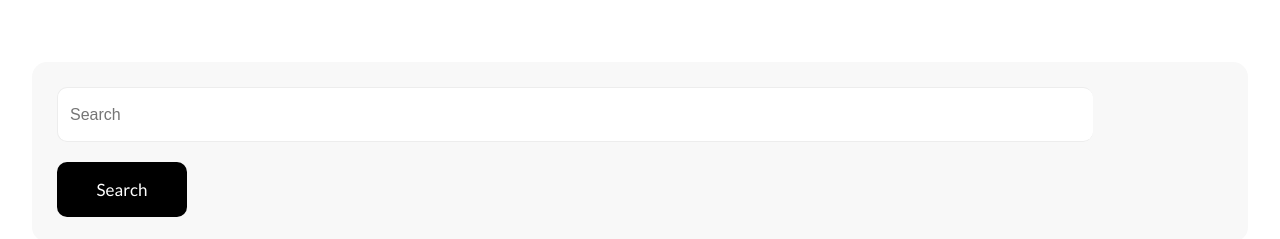
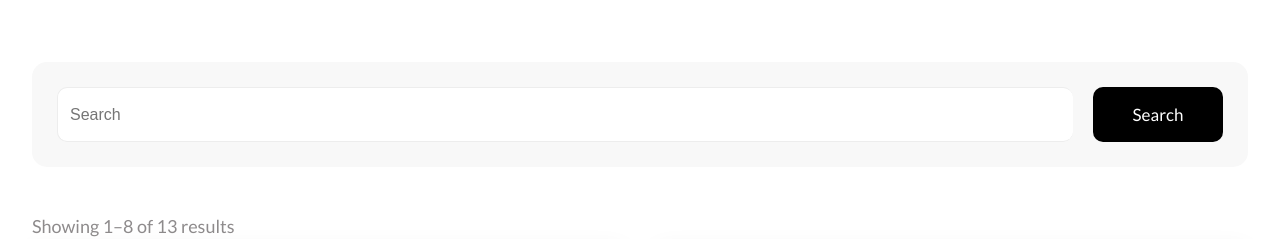
Before and after one commit to 2eebyeonghyun/estTeam5, a plain HTML site: page shop/index.html in a window 1280 px wide. Shown: the part 598-837 px from the top of the page. Drawn offline with nearby package versions, Linux system fonts and the light colour scheme; files whose address does not match are found by name.

Commit message:
shop 서치바 수정

```diff
--- a/css/style.css
+++ b/css/style.css
@@ -492,7 +492,7 @@
 						align-items: center;
 
 						.form__row {
-							width: calc(100% - 13rem);
+							width: calc(100% - 15rem);
 						}
 					}
 				}
@@ -744,6 +744,7 @@
 
 						.inner__form{
 							gap: 1rem;
+							justify-content: flex-end;
 
 							.form__row {
 								width: 100%;
```
